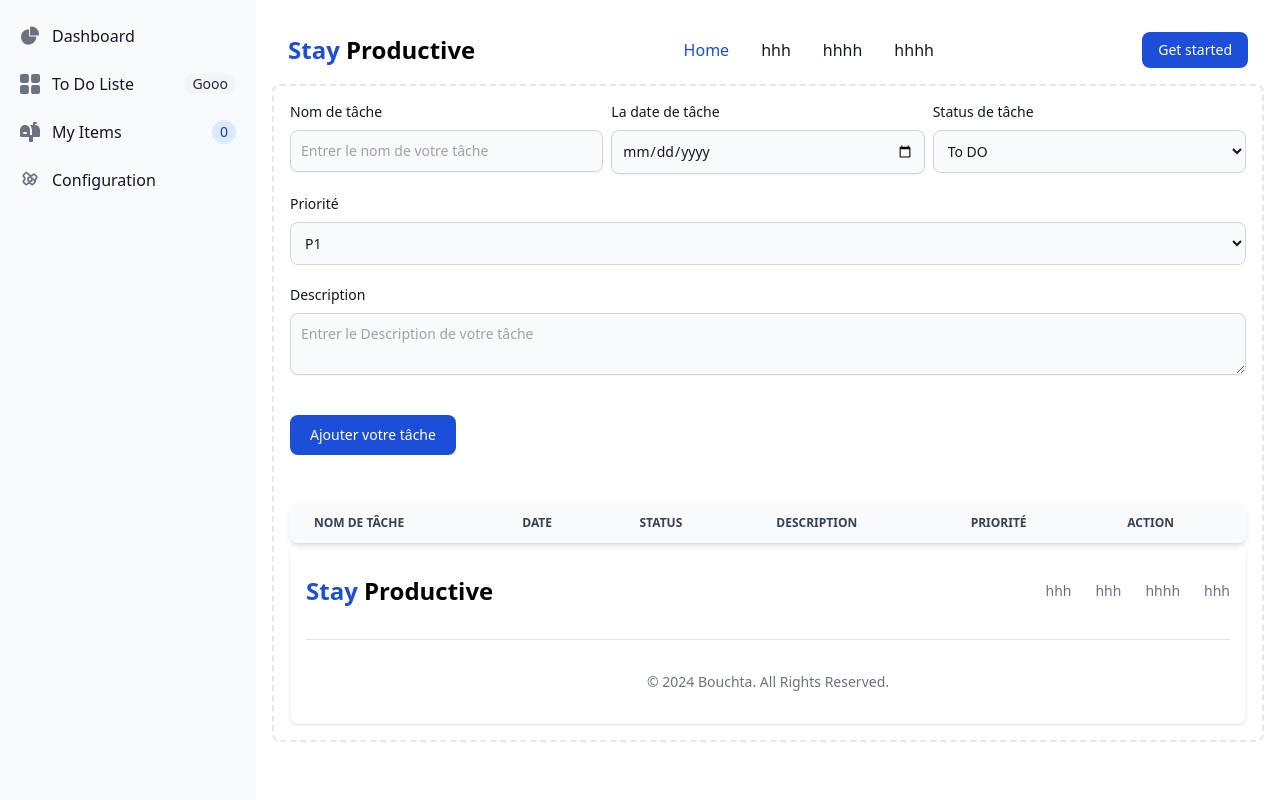
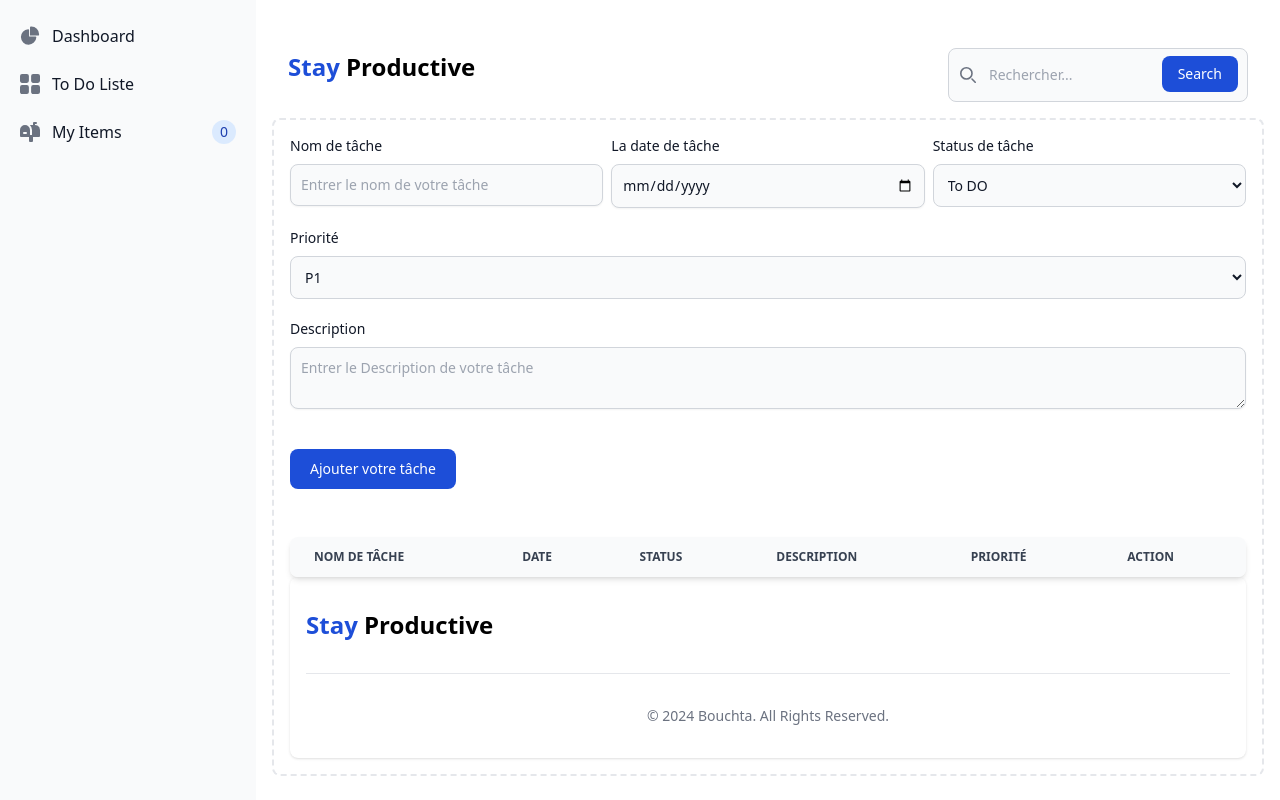
Before and after one commit to bouchta65/YC-Projet3-Syst-me-de-Gestion-des-T-ches-To-Do-List, a website: page public/items.html in a window 1280 px wide. Drawn offline with Linux system fonts and the light colour scheme.

Commit message:
Ajout d'un champ de recherche et correction de certaines erreurs.

```diff
--- a/public/items.html
+++ b/public/items.html
@@ -32,7 +32,7 @@
 
 
 
-  <button data-drawer-target="default-sidebar" data-drawer-toggle="default-sidebar" aria-controls="default-sidebar" type="button" class="inline-flex items-center p-2 mt-2 ms-3 text-sm text-gray-500 rounded-lg sm:hidden hover:bg-gray-100 focus:outline-none focus:ring-2 focus:ring-gray-200 dark:text-gray-400 dark:hover:bg-gray-700 dark:focus:ring-gray-600">
+    <button id="button-nav" type="button" class="inline-flex items-center p-2 mt-2 ms-3 text-sm text-gray-500 rounded-lg sm:hidden hover:bg-gray-100 focus:outline-none focus:ring-2 focus:ring-gray-200 dark:text-gray-400 dark:hover:bg-gray-700 dark:focus:ring-gray-600" onclick="toggleSidebar()">
         <span class="sr-only">Open sidebar</span>
         <svg class="w-6 h-6" aria-hidden="true" fill="currentColor" viewBox="0 0 20 20" xmlns="http://www.w3.org/2000/svg">
             <path clip-rule="evenodd" fill-rule="evenodd" d="M2 4.75A.75.75 0 012.75 4h14.5a.75.75 0 010 1.5H2.75A.75.75 0 012 4.75zm0 10.5a.75.75 0 01.75-.75h7.5a.75.75 0 010 1.5h-7.5a.75.75 0 01-.75-.75zM2 10a.75.75 0 01.75-.75h14.5a.75.75 0 010 1.5H2.75A.75.75 0 012 10z"></path>
@@ -41,6 +41,12 @@
 
     <aside id="default-sidebar" class="fixed top-0 left-0 z-40 w-64 h-screen transition-transform -translate-x-full sm:translate-x-0" aria-label="Sidebar">
         <div class="h-full px-3 py-4 overflow-y-auto bg-gray-50 dark:bg-gray-800">
+            <button id="close-slidbar" class=" top-4 right-4 text-gray-500 hover:text-gray-700 sm:hidden" >
+                <span class="sr-only">Close sidebar</span>
+                <svg class="w-6 h-6" aria-hidden="true" fill="currentColor" viewBox="0 0 20 20" xmlns="http://www.w3.org/2000/svg">
+                    <path fill-rule="evenodd" d="M10 9.293l-4.646-4.647a1 1 0 00-1.414 1.414L8.586 10l-4.646 4.646a1 1 0 001.414 1.414L10 11.414l4.646 4.646a1 1 0 001.414-1.414L11.414 10l4.646-4.646a1 1 0 00-1.414-1.414L10 8.586z" clip-rule="evenodd"></path>
+                </svg>
+            </button>
             <ul class="space-y-2 font-medium">
                 <li>
                     <a href="#" class="flex items-center p-2 text-gray-900 rounded-lg dark:text-white hover:bg-gray-100 dark:hover:bg-gray-700 group">
@@ -57,11 +63,10 @@
                             <path d="M6.143 0H1.857A1.857 1.857 0 0 0 0 1.857v4.286C0 7.169.831 8 1.857 8h4.286A1.857 1.857 0 0 0 8 6.143V1.857A1.857 1.857 0 0 0 6.143 0Zm10 0h-4.286A1.857 1.857 0 0 0 10 1.857v4.286C10 7.169 10.831 8 11.857 8h4.286A1.857 1.857 0 0 0 18 6.143V1.857A1.857 1.857 0 0 0 16.143 0Zm-10 10H1.857A1.857 1.857 0 0 0 0 11.857v4.286C0 17.169.831 18 1.857 18h4.286A1.857 1.857 0 0 0 8 16.143v-4.286A1.857 1.857 0 0 0 6.143 10Zm10 0h-4.286A1.857 1.857 0 0 0 10 11.857v4.286c0 1.026.831 1.857 1.857 1.857h4.286A1.857 1.857 0 0 0 18 16.143v-4.286A1.857 1.857 0 0 0 16.143 10Z"/>
                         </svg>
                         <span class="flex-1 ms-3 whitespace-nowrap">To Do Liste</span>
-                <span class="inline-flex items-center justify-center px-2 ms-3 text-sm font-medium text-gray-800 bg-gray-100 rounded-full dark:bg-gray-700 dark:text-gray-300">Gooo</span>
                     </a>
                 </li>
                 <li>
-             <a href="#" class="flex items-center p-2 text-gray-900 rounded-lg dark:text-white hover:bg-gray-100 dark:hover:bg-gray-700 group">
+                    <a href="items.html" class="flex items-center p-2 text-gray-900 rounded-lg dark:text-white hover:bg-gray-100 dark:hover:bg-gray-700 group">
                         <svg class="flex-shrink-0 w-5 h-5 text-gray-500 transition duration-75 dark:text-gray-400 group-hover:text-gray-900 dark:group-hover:text-white" aria-hidden="true" xmlns="http://www.w3.org/2000/svg" fill="currentColor" viewBox="0 0 20 20">
                             <path d="m17.418 3.623-.018-.008a6.713 6.713 0 0 0-2.4-.569V2h1a1 1 0 1 0 0-2h-2a1 1 0 0 0-1 1v2H9.89A6.977 6.977 0 0 1 12 8v5h-2V8A5 5 0 1 0 0 8v6a1 1 0 0 0 1 1h8v4a1 1 0 0 0 1 1h2a1 1 0 0 0 1-1v-4h6a1 1 0 0 0 1-1V8a5 5 0 0 0-2.582-4.377ZM6 12H4a1 1 0 0 1 0-2h2a1 1 0 0 1 0 2Z"/>
                         </svg>
@@ -69,51 +74,38 @@
                         <span id="countTaches" class="inline-flex items-center justify-center w-3 h-3 p-3 ms-3 text-sm font-medium text-blue-800 bg-blue-100 rounded-full dark:bg-blue-900 dark:text-blue-300"><script>dataOfTach.length</script></span>
                     </a>
                 </li>
-
-          <li>
-             <a href="#" class="flex items-center p-2 text-gray-900 rounded-lg dark:text-white hover:bg-gray-100 dark:hover:bg-gray-700 group">
-                <svg class="flex-shrink-0 w-5 h-5 text-gray-500 transition duration-75 dark:text-gray-400 group-hover:text-gray-900 dark:group-hover:text-white" aria-hidden="true" xmlns="http://www.w3.org/2000/svg" fill="none" viewBox="0 0 24 24">
-                    <path stroke="currentColor" stroke-linecap="round" stroke-linejoin="round" stroke-width="2" d="M12 8.5c1.38 0 2.5 1.12 2.5 2.5S13.38 13.5 12 13.5 9.5 12.38 9.5 11 10.62 8.5 12 8.5zm6.36 4.64a1.5 1.5 0 0 0 .14-.36c.07-.21.1-.43.1-.64s-.03-.43-.1-.64a1.5 1.5 0 0 0-.14-.36l1.43-1.43a1.5 1.5 0 0 0 0-2.12l-2.12-2.12a1.5 1.5 0 0 0-2.12 0l-1.43 1.43a1.5 1.5 0 0 0-.36-.14c-.21-.07-.43-.1-.64-.1s-.43.03-.64.1a1.5 1.5 0 0 0-.36.14L8.64 3.64a1.5 1.5 0 0 0-2.12 0l-2.12 2.12a1.5 1.5 0 0 0 0 2.12l1.43 1.43a1.5 1.5 0 0 0-.14.36c-.07.21-.1.43-.1.64s.03.43.1.64a1.5 1.5 0 0 0 .14.36l-1.43 1.43a1.5 1.5 0 0 0 0 2.12l2.12 2.12a1.5 1.5 0 0 0 2.12 0l1.43-1.43c.11.05.23.1.36.14.21.07.43.1.64.1s.43-.03.64-.1a1.5 1.5 0 0 0 .36-.14l1.43 1.43a1.5 1.5 0 0 0 2.12 0l2.12-2.12a1.5 1.5 0 0 0 0-2.12l-1.43-1.43z"/>
-                </svg>
-                <span class="flex-1 ms-3 whitespace-nowrap">Configuration</span>
-             </a>
-          </li>
-
             </ul>
         </div>
     </aside>
 
+
  <div class="p-4 sm:ml-64">
     <nav class="bg-white border-gray-200 dark:bg-gray-900">
         <div class="max-w-screen-xl flex flex-wrap items-center justify-between mx-auto p-4">
-        <a href="https://flowbite.com/" class="flex items-center ">
+            <a href="https://flowbite.com/" class="flex items-center">
+                <span class="text-2xl font-semibold">
+                    <b class="text-blue-700">Stay</b> <span class="font-bold">Productive</span>
+                </span>
+            </a>
 
-              <span class="text-2xl font-semibold"><b class="text-blue-700">Stay</b> <span class="font-bold">Productive</span></span>
-        </a>
-        <div class="flex md:order-2 space-x-3 md:space-x-0 rtl:space-x-reverse">
-            <button type="button" class="text-white bg-blue-700 hover:bg-blue-800 focus:ring-4 focus:outline-none focus:ring-blue-300 font-medium rounded-lg text-sm px-4 py-2 text-center dark:bg-blue-600 dark:hover:bg-blue-700 dark:focus:ring-blue-800">Get started</button>
-            <button id="btn-nav" type="button" class="inline-flex items-center p-2 w-10 h-10 justify-center text-sm text-gray-500 rounded-lg md:hidden hover:bg-gray-100 focus:outline-none focus:ring-2 focus:ring-gray-200 dark:text-gray-400 dark:hover:bg-gray-700 dark:focus:ring-gray-600" aria-controls="navbar-cta" aria-expanded="false">
-              <span class="sr-only">Open main menu</span>
-              <svg class="w-5 h-5" aria-hidden="true" xmlns="http://www.w3.org/2000/svg" fill="none" viewBox="0 0 17 14">
-                  <path stroke="currentColor" stroke-linecap="round" stroke-linejoin="round" stroke-width="2" d="M1 1h15M1 7h15M1 13h15"/>
+       <div class="flex ">
+                   <button id="btn-nav" type="button" data-collapse-toggle="navbar-search" aria-controls="navbar-search" aria-expanded="false" class="md:hidden text-gray-500 dark:text-gray-400 hover:bg-gray-100 dark:hover:bg-gray-700 focus:outline-none focus:ring-4 focus:ring-gray-200 dark:focus:ring-gray-700 rounded-lg text-sm p-2.5">
+                <svg class="w-5 h-5" aria-hidden="true" xmlns="http://www.w3.org/2000/svg" fill="none" viewBox="0 0 20 20">
+                    <path stroke="currentColor" stroke-linecap="round" stroke-linejoin="round" stroke-width="2" d="m19 19-4-4m0-7A7 7 0 1 1 1 8a7 7 0 0 1 14 0Z"/>
                 </svg>
+                <span class="sr-only">Search</span>
             </button>
+
 </div>
-        <div class="items-center justify-between hidden w-full md:flex md:w-auto md:order-1" id="navbar-cta">
-          <ul class="flex flex-col font-medium p-4 md:p-0 mt-4 border border-gray-100 rounded-lg bg-gray-50 md:space-x-8 rtl:space-x-reverse md:flex-row md:mt-0 md:border-0 md:bg-white dark:bg-gray-800 md:dark:bg-gray-900 dark:border-gray-700">
-            <li>
-              <a href="#" class="block py-2 px-3 md:p-0 text-white bg-blue-700 rounded md:bg-transparent md:text-blue-700 md:dark:text-blue-500" aria-current="page">Home</a>
-            </li>
-            <li>
-              <a href="#" class="block py-2 px-3 md:p-0 text-gray-900 rounded hover:bg-gray-100 md:hover:bg-transparent md:hover:text-blue-700 md:dark:hover:text-blue-500 dark:text-white dark:hover:bg-gray-700 dark:hover:text-white md:dark:hover:bg-transparent dark:border-gray-700">hhh</a>
-            </li>
-            <li>
-              <a href="#" class="block py-2 px-3 md:p-0 text-gray-900 rounded hover:bg-gray-100 md:hover:bg-transparent md:hover:text-blue-700 md:dark:hover:text-blue-500 dark:text-white dark:hover:bg-gray-700 dark:hover:text-white md:dark:hover:bg-transparent dark:border-gray-700">hhhh</a>
-            </li>
-            <li>
-              <a href="#" class="block py-2 px-3 md:p-0 text-gray-900 rounded hover:bg-gray-100 md:hover:bg-transparent md:hover:text-blue-700 md:dark:hover:text-blue-500 dark:text-white dark:hover:bg-gray-700 dark:hover:text-white md:dark:hover:bg-transparent dark:border-gray-700">hhhh</a>
-            </li>
-          </ul>
+
+            <div id="navbar-cta" class="relative w-[300px] hidden md:block mt-4">
+                <div class="absolute inset-y-0 left-3 flex items-center pointer-events-none">
+                    <svg class="w-4 h-4 text-gray-500 dark:text-gray-400" aria-hidden="true" xmlns="http://www.w3.org/2000/svg" fill="none" viewBox="0 0 20 20">
+                        <path stroke="currentColor" stroke-linecap="round" stroke-linejoin="round" stroke-width="2" d="m19 19-4-4m0-7A7 7 0 1 1 1 8a7 7 0 0 1 14 0Z"/>
+                    </svg>
+                </div>
+                <input type="search" id="rechercheTache" class="block w-full p-4 pl-10 text-sm text-gray-900 border border-gray-300 rounded-lg bg-gray-50 focus:ring-blue-500 focus:border-blue-500 dark:bg-gray-700 dark:border-gray-600 dark:placeholder-gray-400 dark:text-white dark:focus:ring-blue-500 dark:focus:border-blue-500" placeholder="Rechercher..." required />
+                <button type="button" id="recherchebut" class="text-white absolute right-2.5 bottom-2.5 bg-blue-700 hover:bg-blue-800 focus:ring-4 focus:outline-none focus:ring-blue-300 font-medium rounded-lg text-sm px-4 py-2 dark:bg-blue-600 dark:hover:bg-blue-700 dark:focus:ring-blue-800">Search</button>
             </div>
         </div>
     </nav>
@@ -137,7 +129,7 @@
     <div class="mb-5">
         <label for="browser" class="block mb-2 text-sm font-medium text-gray-900 dark:text-white">Status de tâche</label>
         <select id="statueTache" class="bg-gray-50 border border-gray-300 text-gray-900 text-sm rounded-lg focus:ring-primary-500 focus:border-primary-500 block w-full p-2.5 dark:bg-gray-600 dark:border-gray-500 dark:placeholder-gray-400 dark:text-white dark:focus:ring-primary-500 dark:focus:border-primary-500">
-            <option selected="">To DO</option>
+            <option value="ToDO" selected="">To DO</option>
             <option value="Doing">Doing</option>
             <option value="Done">Done</option>
         </select>
@@ -201,26 +193,13 @@
 
 
 
+
     <footer class="bg-white rounded-lg shadow dark:bg-gray-900 ">
         <div class="w-full max-w-screen-xl mx-auto p-4 md:py-8">
             <div class="sm:flex sm:items-center sm:justify-between">
                 <a href="https://flowbite.com/" class="flex items-center mb-4 sm:mb-0 space-x-3 rtl:space-x-reverse">
                     <span class="text-2xl font-semibold"><b class="text-blue-700">Stay</b> <span class="font-bold">Productive</span></span>
                 </a>
-                <ul class="flex flex-wrap items-center mb-6 text-sm font-medium text-gray-500 sm:mb-0 dark:text-gray-400">
-                    <li>
-                        <a href="#" class="hover:underline me-4 md:me-6">hhh</a>
-                    </li>
-                    <li>
-                        <a href="#" class="hover:underline me-4 md:me-6"> hhh</a>
-                    </li>
-                    <li>
-                        <a href="#" class="hover:underline me-4 md:me-6">hhhh</a>
-                    </li>
-                    <li>
-                        <a href="#" class="hover:underline">hhh</a>
-                    </li>
-                </ul>
             </div>
             <hr class="my-6 border-gray-200 sm:mx-auto dark:border-gray-700 lg:my-8" />
             <span class="block text-sm text-gray-500 sm:text-center dark:text-gray-400">© 2024 <a href="https://flowbite.com/" class="hover:underline">Bouchta</a>. All Rights Reserved.</span>
```
Lines whose indentation alone changed are shown as unchanged.
